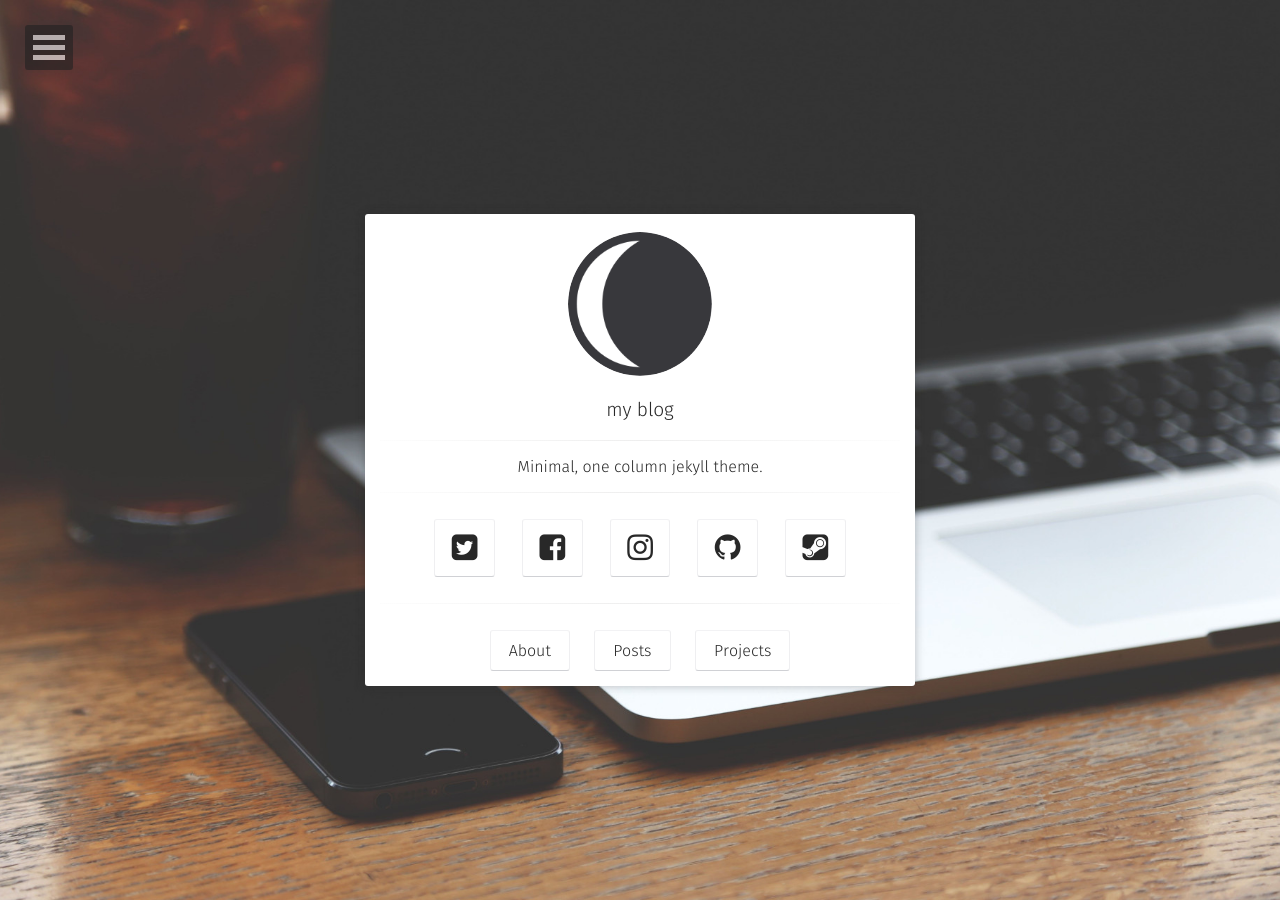
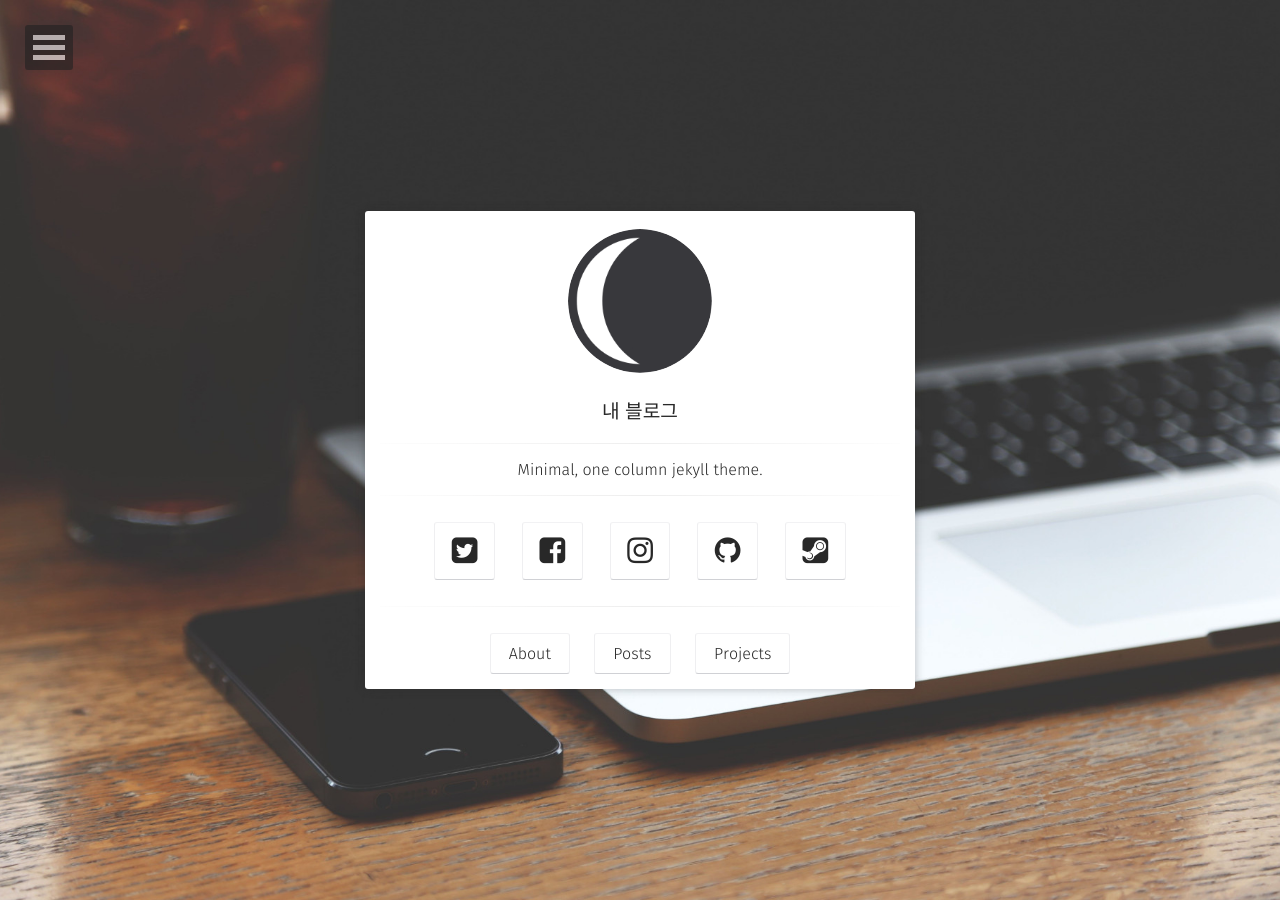
Before and after one commit to creamfard/creamfard.github.com, a Jekyll site: the page built from index.html, in a window 1280 px wide. Built offline with Jekyll 4.4.1, drawn with Linux system fonts in a browser that asks for light colours; some web fonts are replaced.

Commit message:
Update _config.yml

```diff
--- a/_config.yml
+++ b/_config.yml
@@ -1,5 +1,5 @@
 # Site
-title:              my blog
+title:              내 블로그
 bio:                'Minimal, one column jekyll theme.'
 description:        "Moon is a minimal, one column jekyll theme for your blog."
 reading_time:       true
```
